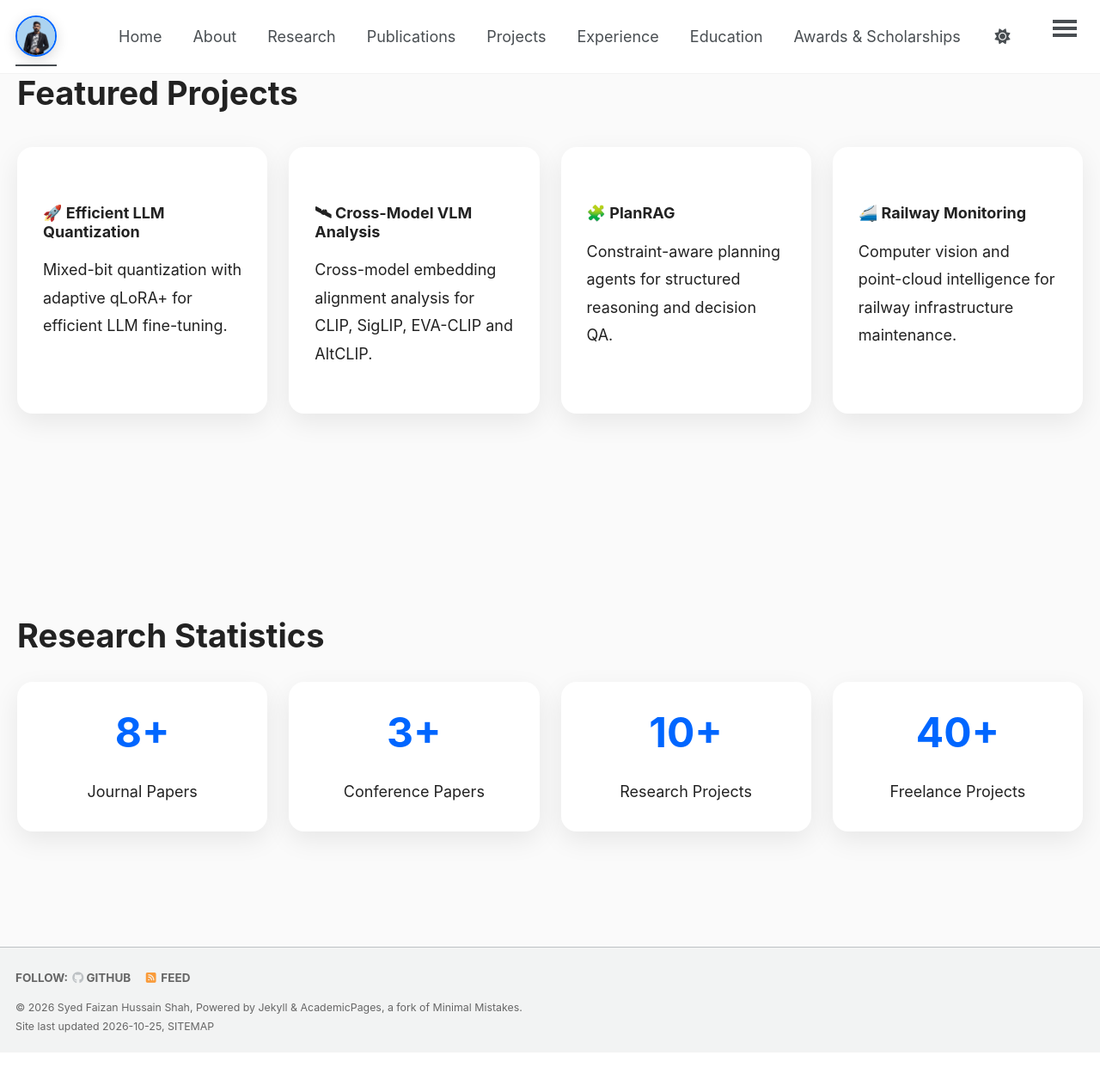
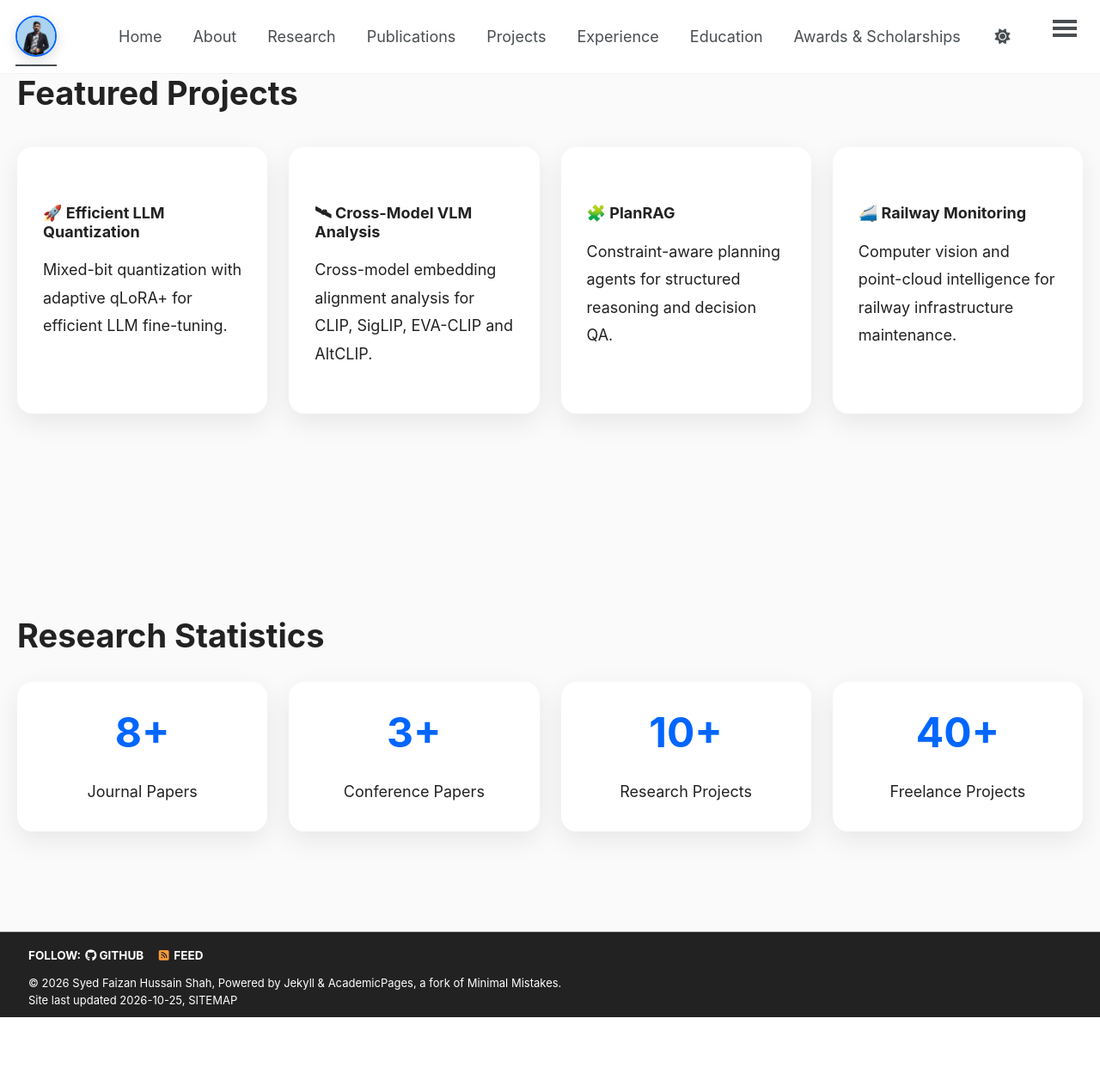
Before and after one commit to Fazi743/Fazi743.github.io, a Jekyll site: the page built from index.html, in a window 1280 px wide and 1400 px high, scrolled down 2956 px. Shown: the top 1263 px of the window at 86% size. Built offline with Jekyll 4.4.1, drawn with Linux system fonts in a browser that asks for light colours; a style sheet for code colours, icons or effects is not loaded.

Commit message:
Update custom.css

```diff
--- a/assets/css/custom.css
+++ b/assets/css/custom.css
@@ -219,16 +219,39 @@ color:#0066ff;
 }
 .page__footer, .page__footer a, .page__footer strong { color: #666; } */
 /* ---------- Footer: normal flow at end of page ---------- */
+/* ---------- Footer ---------- */
 .page__footer {
   position: static !important;
   bottom: auto !important;
   float: none !important;
   opacity: 1 !important;
-  pointer-events: auto;
   animation: none !important;
-  margin-top: 3em;
+  margin-top: 2em;
+  padding: 0;
+  background: #222;              /* footer background */
 }
-.page__footer, .page__footer a, .page__footer strong { color: #666; }
+
+.page__footer footer {
+  margin: 0 auto;
+  padding: 10px 1em;             /* controls footer height */
+  max-width: 1250px;
+}
+
+/* white text and icons */
+.page__footer,
+.page__footer a,
+.page__footer strong,
+.page__footer .fas,
+.page__footer .fab,
+.page__footer .far {
+  color: #fff !important;
+}
+
+.page__footer a:hover { color: #0066ff !important; }
+
+/* tighten spacing */
+.page__footer-follow li { padding: 0; }
+.page__footer-copyright { margin: 4px 0 0; font-size: 13px; line-height: 1.5; }
 
 /* ---------- Mobile ---------- */
 
```
